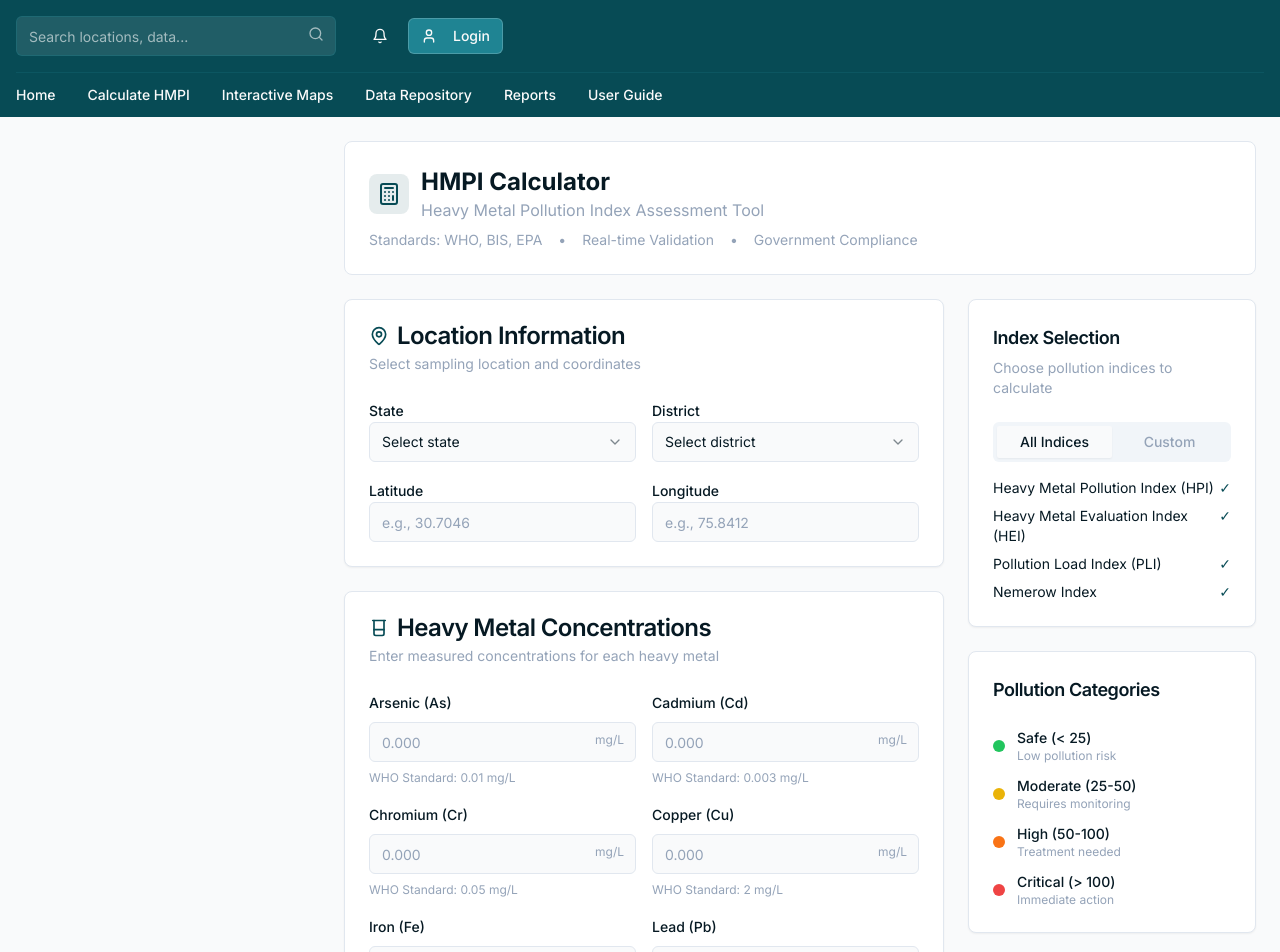
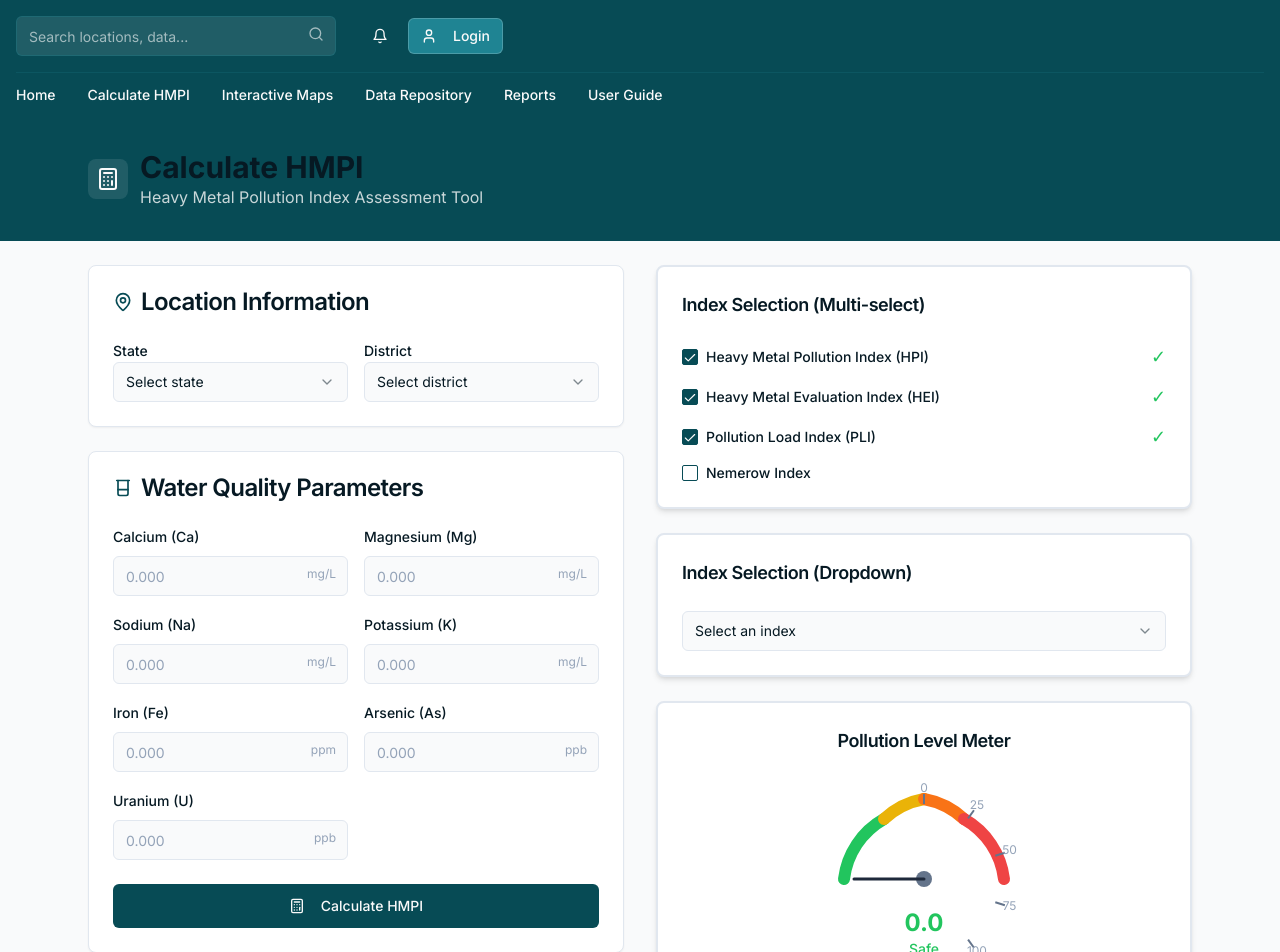
Before and after one commit to sarthak572/HMPI-frontend, a React (Vite) app: page /calculator in a window 1280 px wide. Shown: the top 952 px of the page. Built offline with nearby package versions, Linux system fonts and the light colour scheme.

Commit message:
Implement Calculate HMPI page

```diff
--- /dev/null
+++ b/src/components/ui/speedometer.tsx
@@ -0,0 +1,135 @@
+import { useEffect, useState } from "react";
+
+interface SpeedometerProps {
+  value: number;
+  maxValue?: number;
+  className?: string;
+}
+
+const Speedometer = ({ value, maxValue = 125, className = "" }: SpeedometerProps) => {
+  const [animatedValue, setAnimatedValue] = useState(0);
+
+  useEffect(() => {
+    const timer = setTimeout(() => {
+      setAnimatedValue(value);
+    }, 100);
+    return () => clearTimeout(timer);
+  }, [value]);
+
+  // Calculate angle for the needle (180 degrees total, from -90 to +90)
+  const angle = ((animatedValue / maxValue) * 180) - 90;
+
+  // Determine status and color based on value
+  const getStatus = (val: number) => {
+    if (val < 25) return { text: "Safe", color: "#22c55e" };
+    if (val < 50) return { text: "Moderate", color: "#eab308" };
+    if (val < 100) return { text: "High", color: "#f97316" };
+    return { text: "Critical", color: "#ef4444" };
+  };
+
+  const status = getStatus(animatedValue);
+
+  return (
+    <div className={`flex flex-col items-center ${className}`}>
+      <div className="relative">
+        <svg width="200" height="120" viewBox="0 0 200 120" className="overflow-visible">
+          {/* Background arc segments */}
+          <path
+            d="M 20 100 A 80 80 0 0 1 60 40"
+            fill="none"
+            stroke="#22c55e"
+            strokeWidth="12"
+            strokeLinecap="round"
+          />
+          <path
+            d="M 60 40 A 80 80 0 0 1 100 20"
+            fill="none"
+            stroke="#eab308"
+            strokeWidth="12"
+            strokeLinecap="round"
+          />
+          <path
+            d="M 100 20 A 80 80 0 0 1 140 40"
+            fill="none"
+            stroke="#f97316"
+            strokeWidth="12"
+            strokeLinecap="round"
+          />
+          <path
+            d="M 140 40 A 80 80 0 0 1 180 100"
+            fill="none"
+            stroke="#ef4444"
+            strokeWidth="12"
+            strokeLinecap="round"
+          />
+
+          {/* Center dot */}
+          <circle cx="100" cy="100" r="8" fill="#64748b" />
+
+          {/* Needle */}
+          <line
+            x1="100"
+            y1="100"
+            x2="100"
+            y2="30"
+            stroke="#1e293b"
+            strokeWidth="3"
+            strokeLinecap="round"
+            transform={`rotate(${angle} 100 100)`}
+            style={{
+              transition: "transform 1s ease-out"
+            }}
+          />
+
+          {/* Scale marks */}
+          {Array.from({ length: 6 }, (_, i) => {
+            const markAngle = (i * 36) - 90;
+            const markValue = (i * 25);
+            const radians = (markAngle * Math.PI) / 180;
+            const x1 = 100 + 75 * Math.cos(radians);
+            const y1 = 100 + 75 * Math.sin(radians);
+            const x2 = 100 + 85 * Math.cos(radians);
+            const y2 = 100 + 85 * Math.sin(radians);
+            const textX = 100 + 90 * Math.cos(radians);
+            const textY = 100 + 90 * Math.sin(radians);
+
+            return (
+              <g key={i}>
+                <line
+                  x1={x1}
+                  y1={y1}
+                  x2={x2}
+                  y2={y2}
+                  stroke="#64748b"
+                  strokeWidth="2"
+                />
+                <text
+                  x={textX}
+                  y={textY}
+                  textAnchor="middle"
+                  dominantBaseline="middle"
+                  className="text-xs fill-muted-foreground"
+                  fontSize="10"
+                >
+                  {markValue}
+                </text>
+              </g>
+            );
+          })}
+        </svg>
+      </div>
+
+      {/* Value and status display */}
+      <div className="text-center mt-2">
+        <div className="text-2xl font-bold" style={{ color: status.color }}>
+          {animatedValue.toFixed(1)}
+        </div>
+        <div className="text-sm font-medium" style={{ color: status.color }}>
+          {status.text}
+        </div>
+      </div>
+    </div>
+  );
+};
+
+export default Speedometer;
--- a/src/pages/Calculator.tsx
+++ b/src/pages/Calculator.tsx
@@ -1,50 +1,63 @@
 import { useState } from "react";
-import { Calculator as CalculatorIcon, MapPin, Beaker, FileDown } from "lucide-react";
+import { Calculator as CalculatorIcon, MapPin, Beaker } from "lucide-react";
 import { Button } from "@/components/ui/button";
 import { Input } from "@/components/ui/input";
 import { Label } from "@/components/ui/label";
 import { Select, SelectContent, SelectItem, SelectTrigger, SelectValue } from "@/components/ui/select";
 import { Card, CardContent, CardDescription, CardHeader, CardTitle } from "@/components/ui/card";
-import { Tabs, TabsContent, TabsList, TabsTrigger } from "@/components/ui/tabs";
+import { Checkbox } from "@/components/ui/checkbox";
 import Layout from "../components/layout/Layout";
+import Speedometer from "@/components/ui/speedometer";
 
 const Calculator = () => {
   const [location, setLocation] = useState({
     state: "",
-    district: "",
-    coordinates: { lat: "", lng: "" }
+    district: ""
   });
 
-  const [metalConcentrations, setMetalConcentrations] = useState({
+  const [waterParameters, setWaterParameters] = useState({
+    calcium: "",
+    magnesium: "",
+    sodium: "",
+    potassium: "",
+    iron: "",
     arsenic: "",
-    cadmium: "",
-    chromium: "",
-    copper: "",
-    iron: "",
-    lead: "",
-    manganese: "",
-    mercury: "",
-    nickel: "",
-    zinc: ""
+    uranium: ""
   });
 
+  const [selectedIndices, setSelectedIndices] = useState({
+    hpi: true,
+    hei: true,
+    pli: true,
+    nemerow: false
+  });
+
+  const [dropdownIndex, setDropdownIndex] = useState("");
+  const [pollutionLevel, setPollutionLevel] = useState(0);
   const [results, setResults] = useState(null);
 
-  const metals = [
-    { key: "arsenic", name: "Arsenic (As)", unit: "mg/L", whoStandard: 0.01 },
-    { key: "cadmium", name: "Cadmium (Cd)", unit: "mg/L", whoStandard: 0.003 },
-    { key: "chromium", name: "Chromium (Cr)", unit: "mg/L", whoStandard: 0.05 },
-    { key: "copper", name: "Copper (Cu)", unit: "mg/L", whoStandard: 2.0 },
-    { key: "iron", name: "Iron (Fe)", unit: "mg/L", whoStandard: 0.3 },
-    { key: "lead", name: "Lead (Pb)", unit: "mg/L", whoStandard: 0.01 },
-    { key: "manganese", name: "Manganese (Mn)", unit: "mg/L", whoStandard: 0.4 },
-    { key: "mercury", name: "Mercury (Hg)", unit: "mg/L", whoStandard: 0.006 },
-    { key: "nickel", name: "Nickel (Ni)", unit: "mg/L", whoStandard: 0.07 },
-    { key: "zinc", name: "Zinc (Zn)", unit: "mg/L", whoStandard: 3.0 }
+  const waterParams = [
+    { key: "calcium", name: "Calcium (Ca)", unit: "mg/L" },
+    { key: "magnesium", name: "Magnesium (Mg)", unit: "mg/L" },
+    { key: "sodium", name: "Sodium (Na)", unit: "mg/L" },
+    { key: "potassium", name: "Potassium (K)", unit: "mg/L" },
+    { key: "iron", name: "Iron (Fe)", unit: "ppm" },
+    { key: "arsenic", name: "Arsenic (As)", unit: "ppb" },
+    { key: "uranium", name: "Uranium (U)", unit: "ppb" }
+  ];
+
+  const indices = [
+    { key: "hpi", name: "Heavy Metal Pollution Index (HPI)" },
+    { key: "hei", name: "Heavy Metal Evaluation Index (HEI)" },
+    { key: "pli", name: "Pollution Load Index (PLI)" },
+    { key: "nemerow", name: "Nemerow Index" }
   ];
 
   const calculateHMPI = () => {
     // Mock calculation - in real app, this would be comprehensive
+    const mockLevel = Math.random() * 100;
+    setPollutionLevel(mockLevel);
+
     const mockResults = {
       hpi: 42.5,
       hei: 38.2,
@@ -56,49 +69,49 @@ const Calculator = () => {
     setResults(mockResults);
   };
 
+  const handleIndexToggle = (indexKey: string) => {
+    setSelectedIndices(prev => ({
+      ...prev,
+      [indexKey]: !prev[indexKey]
+    }));
+  };
+
   return (
-    <Layout showSidebar={true}>
-      <div className="container mx-auto p-6 space-y-6">
+    <Layout showSidebar={false}>
+      <div className="min-h-screen bg-background">
         {/* Header */}
-        <div className="government-card p-6">
-          <div className="flex items-center space-x-3 mb-2">
-            <div className="bg-primary/10 p-2 rounded-lg">
-              <CalculatorIcon className="h-6 w-6 text-primary" />
+        <div className="bg-primary text-primary-foreground py-8">
+          <div className="max-w-6xl mx-auto px-6">
+            <div className="flex items-center space-x-3">
+              <div className="bg-primary-foreground/10 p-2 rounded-lg">
+                <CalculatorIcon className="h-6 w-6" />
               </div>
               <div>
-              <h1 className="text-2xl font-bold text-foreground">HMPI Calculator</h1>
-              <p className="text-muted-foreground">Heavy Metal Pollution Index Assessment Tool</p>
+                <h1 className="text-3xl font-bold">Calculate HMPI</h1>
+                <p className="text-primary-foreground/80">Heavy Metal Pollution Index Assessment Tool</p>
+              </div>
+            </div>
           </div>
         </div>
 
-          <div className="flex space-x-4 text-sm text-muted-foreground">
-            <span>Standards: WHO, BIS, EPA</span>
-            <span>•</span>
-            <span>Real-time Validation</span>
-            <span>•</span>
-            <span>Government Compliance</span>
-          </div>
-        </div>
-
-        <div className="grid grid-cols-1 lg:grid-cols-3 gap-6">
-          {/* Input Form */}
-          <div className="lg:col-span-2 space-y-6">
-            {/* Location Selection */}
+        {/* Main Content */}
+        <div className="max-w-6xl mx-auto p-6">
+          <div className="grid grid-cols-1 lg:grid-cols-2 gap-8">
+            {/* Left Column - Input Forms */}
+            <div className="space-y-6">
+              {/* Location Information */}
               <Card>
                 <CardHeader>
                   <CardTitle className="flex items-center space-x-2">
                     <MapPin className="h-5 w-5 text-primary" />
                     <span>Location Information</span>
                   </CardTitle>
-                <CardDescription>
-                  Select sampling location and coordinates
-                </CardDescription>
                 </CardHeader>
                 <CardContent className="space-y-4">
                   <div className="grid grid-cols-1 md:grid-cols-2 gap-4">
                     <div>
                       <Label htmlFor="state">State</Label>
-                    <Select>
+                      <Select value={location.state} onValueChange={(value) => setLocation(prev => ({ ...prev, state: value }))}>
                         <SelectTrigger>
                           <SelectValue placeholder="Select state" />
                         </SelectTrigger>
@@ -112,7 +125,7 @@ const Calculator = () => {
                     </div>
                     <div>
                       <Label htmlFor="district">District</Label>
-                    <Select>
+                      <Select value={location.district} onValueChange={(value) => setLocation(prev => ({ ...prev, district: value }))}>
                         <SelectTrigger>
                           <SelectValue placeholder="Select district" />
                         </SelectTrigger>
@@ -124,181 +137,121 @@ const Calculator = () => {
                       </Select>
                     </div>
                   </div>
-                <div className="grid grid-cols-1 md:grid-cols-2 gap-4">
-                  <div>
-                    <Label htmlFor="latitude">Latitude</Label>
-                    <Input placeholder="e.g., 30.7046" />
-                  </div>
-                  <div>
-                    <Label htmlFor="longitude">Longitude</Label>
-                    <Input placeholder="e.g., 75.8412" />
-                  </div>
-                </div>
                 </CardContent>
               </Card>
 
-            {/* Metal Concentrations */}
+              {/* Water Quality Parameters */}
               <Card>
                 <CardHeader>
                   <CardTitle className="flex items-center space-x-2">
                     <Beaker className="h-5 w-5 text-primary" />
-                  <span>Heavy Metal Concentrations</span>
+                    <span>Water Quality Parameters</span>
                   </CardTitle>
-                <CardDescription>
-                  Enter measured concentrations for each heavy metal
-                </CardDescription>
                 </CardHeader>
                 <CardContent>
                   <div className="grid grid-cols-1 md:grid-cols-2 gap-4">
-                  {metals.map((metal) => (
-                    <div key={metal.key} className="space-y-2">
-                      <Label htmlFor={metal.key} className="text-sm font-medium">
-                        {metal.name}
+                    {waterParams.map((param) => (
+                      <div key={param.key} className="space-y-2">
+                        <Label htmlFor={param.key} className="text-sm font-medium">
+                          {param.name}
                         </Label>
                         <div className="relative">
                           <Input
-                          id={metal.key}
+                            id={param.key}
                             type="number"
                             step="0.001"
                             placeholder="0.000"
                             className="pr-16"
+                            value={waterParameters[param.key]}
+                            onChange={(e) => setWaterParameters(prev => ({ ...prev, [param.key]: e.target.value }))}
                           />
                           <span className="absolute right-3 top-2.5 text-xs text-muted-foreground">
-                          {metal.unit}
+                            {param.unit}
                           </span>
                         </div>
-                      <p className="text-xs text-muted-foreground">
-                        WHO Standard: {metal.whoStandard} {metal.unit}
-                      </p>
                       </div>
                     ))}
                   </div>
 
-                <div className="mt-6 pt-6 border-t">
+                  <div className="mt-6">
                     <Button onClick={calculateHMPI} className="w-full" size="lg">
                       <CalculatorIcon className="mr-2 h-5 w-5" />
-                    Calculate Pollution Indices
+                      Calculate HMPI
                     </Button>
                   </div>
                 </CardContent>
               </Card>
             </div>
 
-          {/* Results Panel */}
+            {/* Right Column - Selection and Results */}
             <div className="space-y-6">
-            {/* Index Selection */}
-            <Card>
+              {/* Index Selection Box 1 - Multi-select with checkboxes */}
+              <Card className="border-2 shadow-md">
                 <CardHeader>
-                <CardTitle className="text-lg">Index Selection</CardTitle>
-                <CardDescription>
-                  Choose pollution indices to calculate
-                </CardDescription>
+                  <CardTitle className="text-lg">Index Selection (Multi-select)</CardTitle>
                 </CardHeader>
                 <CardContent>
-                <Tabs defaultValue="all" className="w-full">
-                  <TabsList className="grid w-full grid-cols-2">
-                    <TabsTrigger value="all">All Indices</TabsTrigger>
-                    <TabsTrigger value="custom">Custom</TabsTrigger>
-                  </TabsList>
-                  <TabsContent value="all" className="mt-4">
-                    <div className="space-y-2 text-sm">
-                      <div className="flex justify-between">
-                        <span>Heavy Metal Pollution Index (HPI)</span>
-                        <span className="text-primary">✓</span>
+                  <div className="space-y-3">
+                    {indices.map((index) => (
+                      <div key={index.key} className="flex items-center justify-between">
+                        <div className="flex items-center space-x-2">
+                          <Checkbox
+                            id={index.key}
+                            checked={selectedIndices[index.key]}
+                            onCheckedChange={() => handleIndexToggle(index.key)}
+                          />
+                          <Label htmlFor={index.key} className="text-sm font-medium cursor-pointer">
+                            {index.name}
+                          </Label>
                         </div>
-                      <div className="flex justify-between">
-                        <span>Heavy Metal Evaluation Index (HEI)</span>
-                        <span className="text-primary">✓</span>
+                        {selectedIndices[index.key] && (
+                          <span className="text-green-500 text-lg">✓</span>
+                        )}
                       </div>
-                      <div className="flex justify-between">
-                        <span>Pollution Load Index (PLI)</span>
-                        <span className="text-primary">✓</span>
+                    ))}
                   </div>
-                      <div className="flex justify-between">
-                        <span>Nemerow Index</span>
-                        <span className="text-primary">✓</span>
-                      </div>
-                    </div>
-                  </TabsContent>
-                </Tabs>
                 </CardContent>
               </Card>
 
-            {/* Results Display */}
-            {results && (
-              <Card>
+              {/* Index Selection Box 2 - Dropdown select */}
+              <Card className="border-2 shadow-md">
                 <CardHeader>
-                  <CardTitle className="text-lg text-primary">Calculation Results</CardTitle>
+                  <CardTitle className="text-lg">Index Selection (Dropdown)</CardTitle>
                 </CardHeader>
                 <CardContent className="space-y-4">
-                  <div className="space-y-3">
-                    <div className="flex justify-between items-center p-3 bg-primary/5 rounded-lg">
-                      <span className="font-medium">HPI Value:</span>
-                      <span className="text-lg font-bold text-primary">{results.hpi}</span>
+                  <Select value={dropdownIndex} onValueChange={setDropdownIndex}>
+                    <SelectTrigger>
+                      <SelectValue placeholder="Select an index" />
+                    </SelectTrigger>
+                    <SelectContent>
+                      {indices.map((index) => (
+                        <SelectItem key={index.key} value={index.key}>
+                          {index.name}
+                        </SelectItem>
+                      ))}
+                    </SelectContent>
+                  </Select>
+                  {dropdownIndex && (
+                    <div className="p-3 bg-muted/50 rounded-md">
+                      <p className="text-sm font-medium">Selected:</p>
+                      <p className="text-sm text-muted-foreground">
+                        {indices.find(i => i.key === dropdownIndex)?.name}
+                      </p>
                     </div>
-                    <div className="flex justify-between items-center p-3 bg-accent/5 rounded-lg">
-                      <span className="font-medium">HEI Value:</span>
-                      <span className="text-lg font-bold text-accent">{results.hei}</span>
-                    </div>
-                    <div className="flex justify-between items-center p-3 bg-secondary/5 rounded-lg">
-                      <span className="font-medium">PLI Value:</span>
-                      <span className="text-lg font-bold text-secondary">{results.pli}</span>
-                    </div>
-                  </div>
-
-                  <div className="pt-4 border-t">
-                    <div className="text-center space-y-2">
-                      <div className="status-moderate px-3 py-1 rounded-full text-sm font-medium inline-block">
-                        {results.category}
-                      </div>
-                      <p className="text-sm text-muted-foreground">{results.riskLevel}</p>
-                    </div>
-                  </div>
-
-                  <Button variant="outline" className="w-full mt-4">
-                    <FileDown className="mr-2 h-4 w-4" />
-                    Export Report
-                  </Button>
+                  )}
                 </CardContent>
               </Card>
-            )}
 
-            {/* Quick Guide */}
-            <Card>
+              {/* Pollution Level Meter */}
+              <Card className="border-2 shadow-md">
                 <CardHeader>
-                <CardTitle className="text-lg">Pollution Categories</CardTitle>
+                  <CardTitle className="text-lg text-center">Pollution Level Meter</CardTitle>
                 </CardHeader>
-              <CardContent className="space-y-3">
-                <div className="flex items-center space-x-3">
-                  <div className="w-3 h-3 bg-green-500 rounded-full"></div>
-                  <div className="text-sm">
-                    <div className="font-medium">Safe (&lt; 25)</div>
-                    <div className="text-muted-foreground text-xs">Low pollution risk</div>
-                  </div>
-                </div>
-                <div className="flex items-center space-x-3">
-                  <div className="w-3 h-3 bg-yellow-500 rounded-full"></div>
-                  <div className="text-sm">
-                    <div className="font-medium">Moderate (25-50)</div>
-                    <div className="text-muted-foreground text-xs">Requires monitoring</div>
-                  </div>
-                </div>
-                <div className="flex items-center space-x-3">
-                  <div className="w-3 h-3 bg-orange-500 rounded-full"></div>
-                  <div className="text-sm">
-                    <div className="font-medium">High (50-100)</div>
-                    <div className="text-muted-foreground text-xs">Treatment needed</div>
-                  </div>
-                </div>
-                <div className="flex items-center space-x-3">
-                  <div className="w-3 h-3 bg-red-500 rounded-full"></div>
-                  <div className="text-sm">
-                    <div className="font-medium">Critical (&gt; 100)</div>
-                    <div className="text-muted-foreground text-xs">Immediate action</div>
-                  </div>
-                </div>
+                <CardContent className="flex justify-center">
+                  <Speedometer value={pollutionLevel} />
                 </CardContent>
               </Card>
+            </div>
           </div>
         </div>
       </div>
```
Lines whose indentation alone changed are shown as unchanged.
